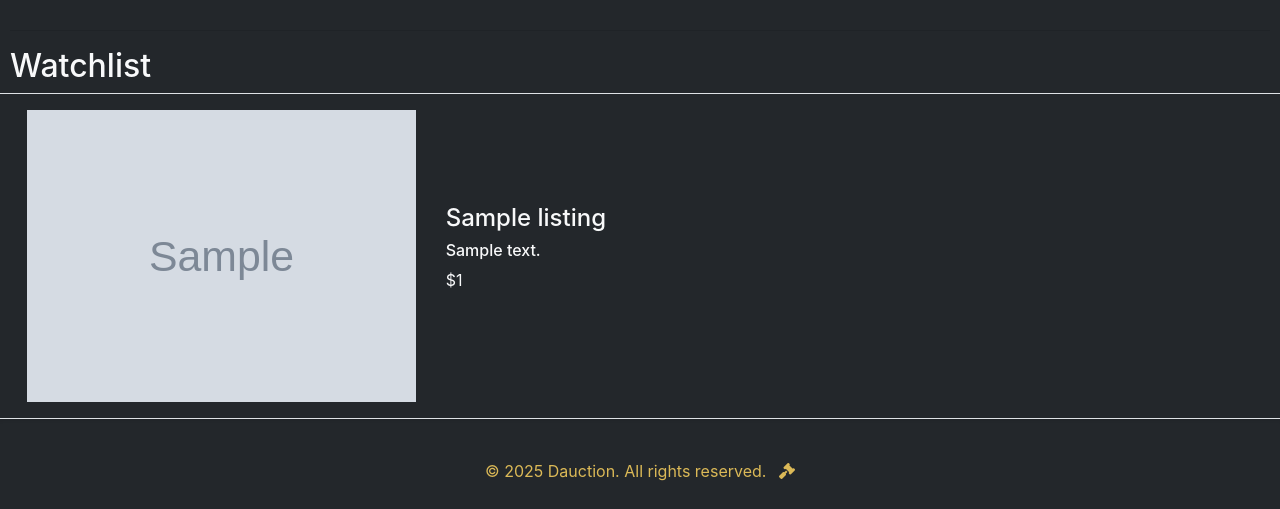
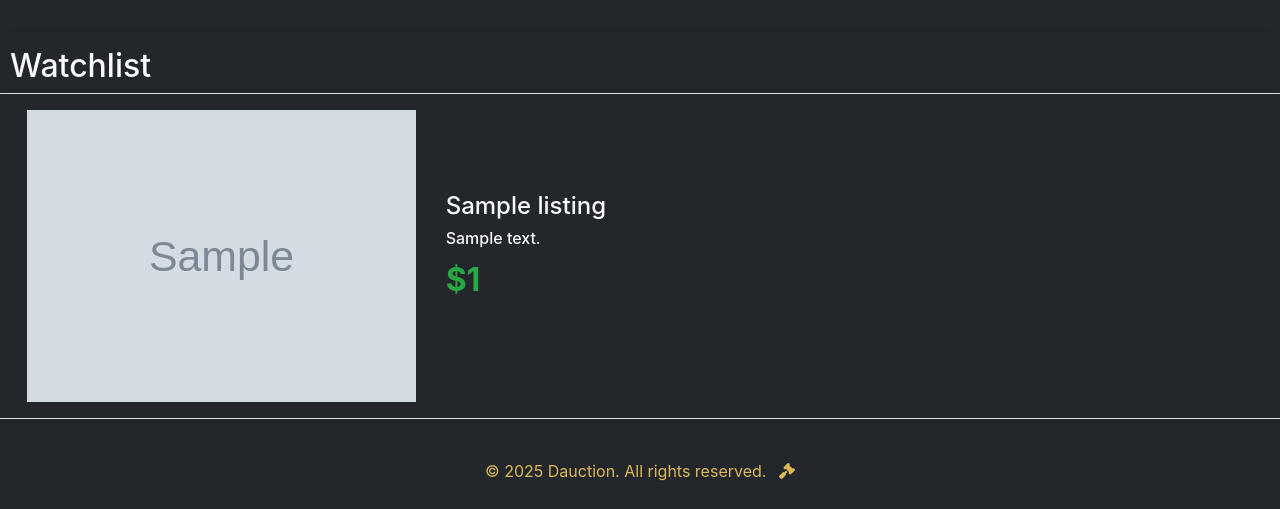
Before and after one commit to Legendsberlins/Commerce, a Django app: template auctions/templates/auctions/watchlist.html in a window 1280 px wide. Shown: the part 292-801 px from the top of the page. Run offline with Django 3.2, Linux system fonts and the light colour scheme; the template is opened without the code that fills it: most values are stand-ins (such as "Sample title", 1, 10 or a date in 2020); grey boxes marked "Sample" are stand-in pictures; some libraries are stand-ins or nearby versions.

Commit message:
watchlist.html bid style change

```diff
--- a/auctions/templates/auctions/watchlist.html
+++ b/auctions/templates/auctions/watchlist.html
@@ -20,7 +20,7 @@
                 <div class="col-md-8">
                     <h4>{{ listing.title }}</h4>
                     <h6>{{ listing.description }}</h6>
-                    <p>${{ listing.bid }}</p>
+                    <p style="color: #28a745; font-size: 2rem; font-weight: bold;"> ${{ listing.bid }}</p>
                 </div>
             </div>
         </a>
```
